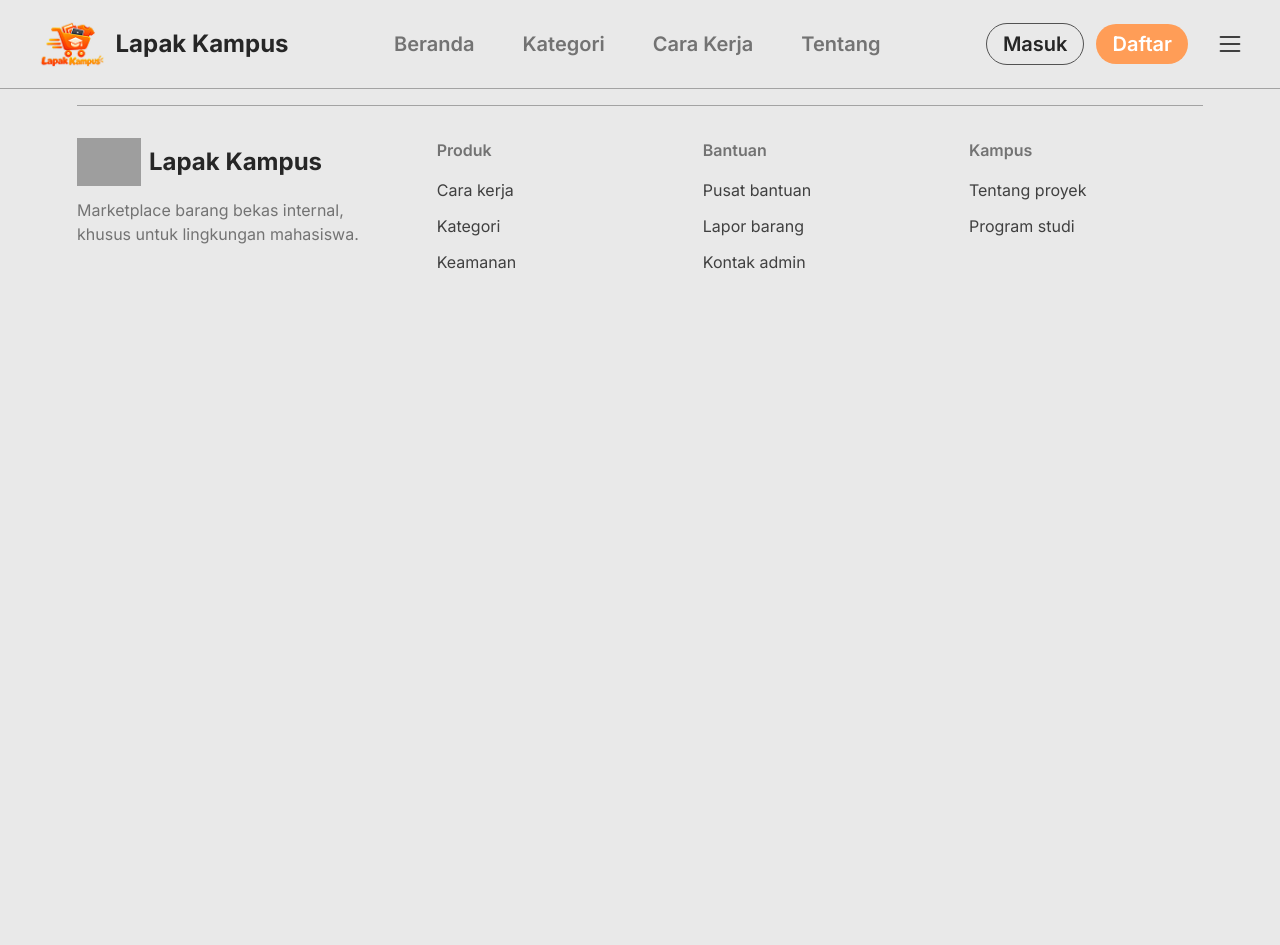
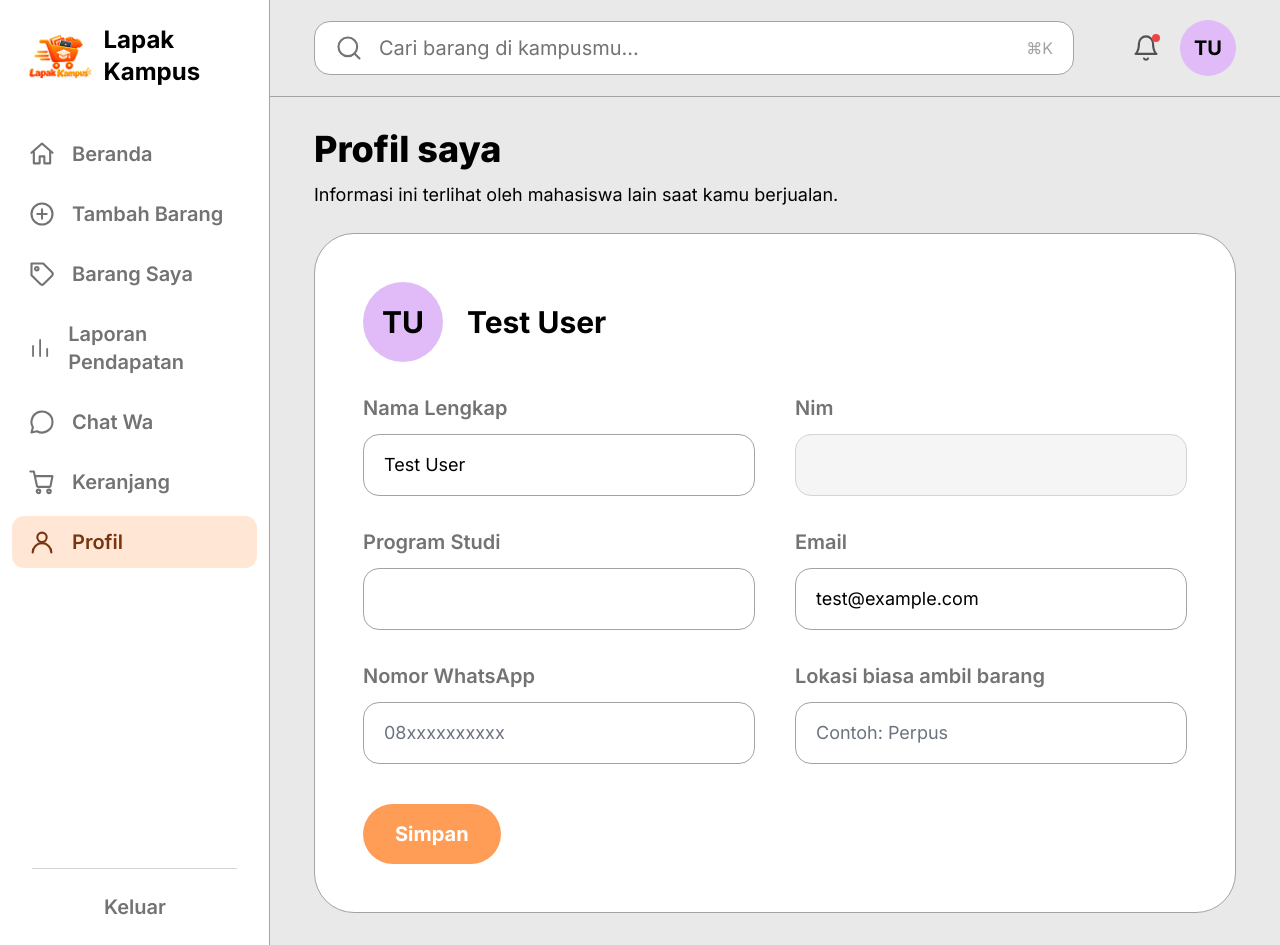
Before and after one commit to icaal23/Lapak_Mahasiswa.Kelompok1, a Laravel app: page /profile in a window 1280 px wide. Before the commit the page ends 269 px from the top, so only its background shows below. Run offline with Laravel 12, Linux system fonts and the light colour scheme; a user stored in the database is signed in; data comes from the database, SQL or seed files in the repository; style sheets or scripts are compiled from the project's sources; grey boxes are pictures that could not be loaded.

Commit message:
membuat tampilan  Profile

```diff
--- a/app/Http/Controllers/ProfileController.php
+++ b/app/Http/Controllers/ProfileController.php
@@ -24,17 +24,18 @@ class ProfileController extends Controller
     /**
      * Update the user's profile information.
      */
-    public function update(ProfileUpdateRequest $request): RedirectResponse
+   public function update(ProfileUpdateRequest $request): RedirectResponse
     {
-        $request->user()->fill($request->validated());
+    $user = $request->user();
+    $user->fill($request->validated());
 
-        if ($request->user()->isDirty('email')) {
-            $request->user()->email_verified_at = null;
-        }
+    if ($user->isDirty('email')) {
+        $user->email_verified_at = null;
+    }
 
-        $request->user()->save();
+    $user->save();
 
-        return Redirect::route('profile.edit')->with('status', 'profile-updated');
+    return Redirect::route('profile.edit')->with('sukses', 'Profil berhasil diperbarui.');
     }
 
     /**
--- a/app/Models/User.php
+++ b/app/Models/User.php
@@ -22,6 +22,8 @@ class User extends Authenticatable
         'nim',
         'program_studi',
         'email',
+        'no_whatsapp',
+        'lokasi_ambil',
         'password',
     ];
 
--- a/resources/views/barang/create.blade.php
+++ b/resources/views/barang/create.blade.php
@@ -114,7 +114,7 @@
                 {{-- Lokasi --}}
                 <div>
                     <label for="lokasi" class="block text-xl font-semibold text-neutral-500">Lokasi Ambil Barang</label>
-                    <input id="lokasi" name="lokasi" type="text" value="{{ old('lokasi') }}" placeholder="Contoh: Perpustakaan"
+                    <input id="lokasi" name="lokasi" type="text" value="{{ old('lokasi', Auth::user()->lokasi_ambil) }}"" placeholder="Contoh: Perpustakaan"
                            class="mt-3 w-full rounded-2xl border border-neutral-400 px-5 py-4 text-lg focus:border-brand focus:ring-brand">
                     @error('lokasi') <p class="mt-1 text-sm text-red-600">{{ $message }}</p> @enderror
                 </div>
--- a/resources/views/profile/edit.blade.php
+++ b/resources/views/profile/edit.blade.php
@@ -1,29 +1,80 @@
-<x-app-layout>
-    <x-slot name="header">
-        <h2 class="font-semibold text-xl text-gray-800 leading-tight">
-            {{ __('Profile') }}
-        </h2>
-    </x-slot>
+@extends('layouts.mahasiswa')
 
-    <div class="py-12">
-        <div class="max-w-7xl mx-auto sm:px-6 lg:px-8 space-y-6">
-            <div class="p-4 sm:p-8 bg-white shadow sm:rounded-lg">
-                <div class="max-w-xl">
-                    @include('profile.partials.update-profile-information-form')
-                </div>
+@section('title', 'Profil - Lapak Kampus')
+
+@section('content')
+    @php
+        $user = Auth::user();
+        $inisial = collect(explode(' ', $user->name))->map(fn ($n) => strtoupper(mb_substr($n, 0, 1)))->take(2)->implode('');
+    @endphp
+
+    <h1 class="text-4xl font-extrabold">Profil saya</h1>
+    <p class="mt-3 text-lg">Informasi ini terlihat oleh mahasiswa lain saat kamu berjualan.</p>
+
+    @if (session('sukses'))
+        <div class="mt-6 rounded-xl border border-green-300 bg-green-100 px-5 py-3 font-semibold text-green-800">
+            {{ session('sukses') }}
+        </div>
+    @endif
+
+    <form method="POST" action="{{ route('profile.update') }}"
+          class="mt-6 rounded-[40px] border border-neutral-400 bg-white p-8 lg:p-12">
+        @csrf
+        @method('PATCH')
+
+        {{-- Avatar + nama --}}
+        <div class="flex items-center gap-6">
+            <span class="flex size-20 items-center justify-center rounded-full bg-c-buku text-3xl font-bold">{{ $inisial }}</span>
+            <span class="text-3xl font-bold">{{ $user->name }}</span>
+        </div>
+
+        <div class="mt-8 grid gap-x-10 gap-y-8 lg:grid-cols-2">
+            <div>
+                <label for="name" class="block text-xl font-semibold text-neutral-500">Nama Lengkap</label>
+                <input id="name" name="name" type="text" value="{{ old('name', $user->name) }}" required
+                       class="mt-3 w-full rounded-2xl border border-neutral-400 px-5 py-4 text-lg focus:border-brand focus:ring-brand">
+                @error('name') <p class="mt-1 text-sm text-red-600">{{ $message }}</p> @enderror
             </div>
 
-            <div class="p-4 sm:p-8 bg-white shadow sm:rounded-lg">
-                <div class="max-w-xl">
-                    @include('profile.partials.update-password-form')
-                </div>
+            <div>
+                <label for="nim" class="block text-xl font-semibold text-neutral-500">Nim</label>
+                <input id="nim" type="text" value="{{ $user->nim }}" readonly
+                       class="mt-3 w-full cursor-not-allowed rounded-2xl border border-neutral-300 bg-neutral-100 px-5 py-4 text-lg text-neutral-500">
             </div>
 
-            <div class="p-4 sm:p-8 bg-white shadow sm:rounded-lg">
-                <div class="max-w-xl">
-                    @include('profile.partials.delete-user-form')
-                </div>
+            <div>
+                <label for="program_studi" class="block text-xl font-semibold text-neutral-500">Program Studi</label>
+                <input id="program_studi" name="program_studi" type="text" value="{{ old('program_studi', $user->program_studi) }}" required
+                       class="mt-3 w-full rounded-2xl border border-neutral-400 px-5 py-4 text-lg focus:border-brand focus:ring-brand">
+                @error('program_studi') <p class="mt-1 text-sm text-red-600">{{ $message }}</p> @enderror
+            </div>
+
+            <div>
+                <label for="email" class="block text-xl font-semibold text-neutral-500">Email</label>
+                <input id="email" name="email" type="email" value="{{ old('email', $user->email) }}" required
+                       class="mt-3 w-full rounded-2xl border border-neutral-400 px-5 py-4 text-lg focus:border-brand focus:ring-brand">
+                @error('email') <p class="mt-1 text-sm text-red-600">{{ $message }}</p> @enderror
+            </div>
+
+            <div>
+                <label for="no_whatsapp" class="block text-xl font-semibold text-neutral-500">Nomor WhatsApp</label>
+                <input id="no_whatsapp" name="no_whatsapp" type="text" inputmode="tel"
+                       value="{{ old('no_whatsapp', $user->no_whatsapp) }}" placeholder="08xxxxxxxxxx"
+                       class="mt-3 w-full rounded-2xl border border-neutral-400 px-5 py-4 text-lg focus:border-brand focus:ring-brand">
+                @error('no_whatsapp') <p class="mt-1 text-sm text-red-600">{{ $message }}</p> @enderror
+            </div>
+
+            <div>
+                <label for="lokasi_ambil" class="block text-xl font-semibold text-neutral-500">Lokasi biasa ambil barang</label>
+                <input id="lokasi_ambil" name="lokasi_ambil" type="text"
+                       value="{{ old('lokasi_ambil', $user->lokasi_ambil) }}" placeholder="Contoh: Perpus"
+                       class="mt-3 w-full rounded-2xl border border-neutral-400 px-5 py-4 text-lg focus:border-brand focus:ring-brand">
+                @error('lokasi_ambil') <p class="mt-1 text-sm text-red-600">{{ $message }}</p> @enderror
             </div>
         </div>
-    </div>
-</x-app-layout>
+
+        <button type="submit" class="mt-10 rounded-full bg-brand px-8 py-4 text-xl font-bold text-white hover:opacity-90">
+            Simpan
+        </button>
+    </form>
+@endsection
```
Also changed, not shown: app/Http/Requests/ProfileUpdateRequest.php (+11 -5 lines), database/migrations/2026_11_13_010942_tambah_kontak_ke_users_table.php (added).
